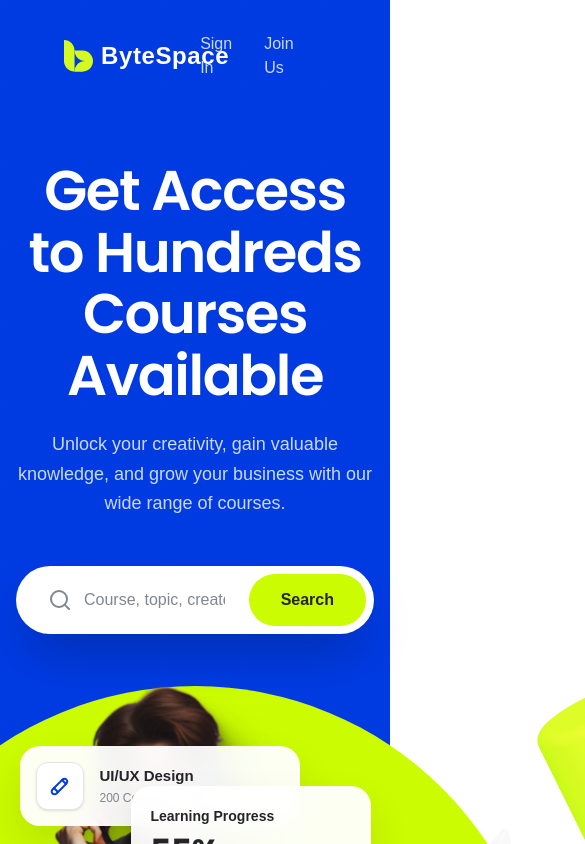
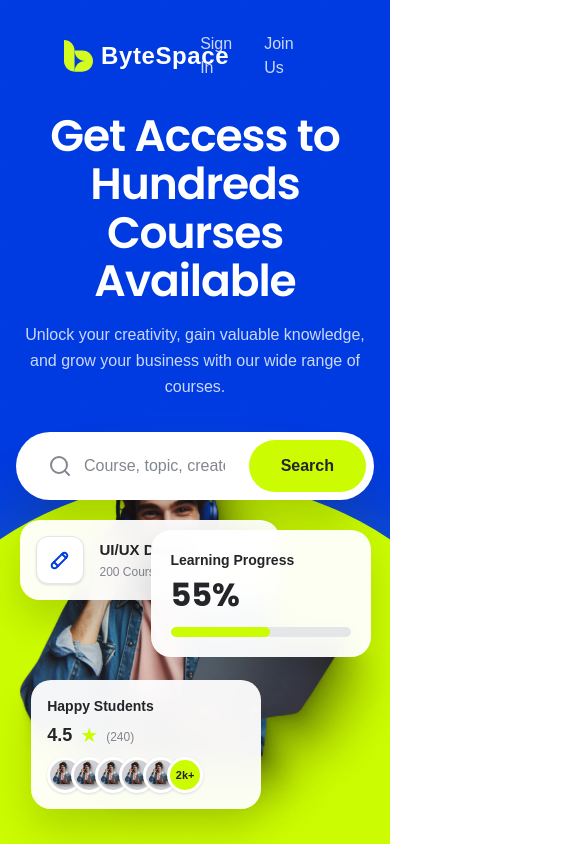
Before and after one commit to ovishkh/CohortsHub, a Next.js app: page / in a window 390 px wide. Shown: the top 844 px of the page, 585 px wide, since content can reach past the window. Built offline with nearby package versions, Linux system fonts and the light colour scheme; a web font is replaced by a local one.

Commit message:
fix(landing): clamp hero circle layer to 1024px frame and align floating UI cards to Figma specs

```diff
--- a/src/app/page.tsx
+++ b/src/app/page.tsx
@@ -64,18 +64,18 @@ export default function Home() {
   return (
     <div className="flex flex-col min-h-screen">
 
-      {/* 1. Hero Section (Hero_Frame) */}
-      <section className="relative bg-[#003BE2] w-full min-h-[850px] flex flex-col items-center pt-32 pb-0">
+      {/* 1. Hero Section (Hero_Frame #1:1695 - 1440x1024) */}
+      <section className="relative bg-[#003BE2] w-full min-h-[850px] lg:h-[1024px] overflow-hidden flex flex-col items-center pt-28 lg:pt-[140px] pb-0">
         {/* Faint Background Grid */}
-        <div className="absolute inset-0 bg-grid-pattern opacity-10 z-0"></div>
+        <div className="absolute inset-0 bg-grid-pattern opacity-12 z-0 pointer-events-none"></div>
 
-        {/* Hero Content Wrapper */}
-        <div className="relative z-30 flex flex-col items-center text-center w-full max-w-4xl px-4 mt-8">
-          <h1 className="text-white font-poppins font-semibold text-[56px] md:text-[64px] leading-[1.1] tracking-tight whitespace-pre-line mb-6">
+        {/* Hero Content Wrapper (Headline & Search) */}
+        <div className="relative z-30 flex flex-col items-center text-center w-full max-w-[1200px] px-4">
+          <h1 className="text-white font-poppins font-semibold text-[44px] sm:text-[56px] lg:text-[64px] leading-[1.1] tracking-tight whitespace-pre-line mb-4 lg:mb-6">
             {`Get Access to Hundreds\nCourses Available`}
           </h1>
 
-          <p className="text-white/80 text-[18px] md:text-[20px] leading-relaxed max-w-2xl font-satoshi mb-12">
+          <p className="text-white/80 text-[16px] sm:text-[18px] lg:text-[20px] leading-relaxed max-w-2xl font-satoshi mb-8 lg:mb-12">
             Unlock your creativity, gain valuable knowledge, and grow your business with our wide range of courses.
           </p>
 
@@ -92,33 +92,35 @@ export default function Home() {
                 className="bg-transparent border-none outline-none text-shuttle-gray-600 w-full placeholder:text-shuttle-gray-400 font-satoshi text-[16px] h-12"
               />
             </div>
-            <button className="bg-[#CBFC01] text-shuttle-gray-950 font-bold px-8 py-3.5 rounded-full whitespace-nowrap hover:bg-[#b0d900] transition-colors text-[16px]">
+            <button className="bg-[#CBFC01] text-shuttle-gray-950 font-bold px-8 py-3.5 rounded-full whitespace-nowrap hover:bg-[#b0d900] transition-colors text-[16px] cursor-pointer">
               Search
             </button>
           </div>
         </div>
 
-        {/* Hero Graphics Container */}
-        <div className="relative w-full max-w-[1200px] h-[450px] mt-8 z-20 flex justify-center">
+        {/* Hero Visuals Container - Clamped to 1440px Figma Frame */}
+        <div className="absolute inset-0 pointer-events-none">
+          <div className="relative w-full max-w-[1440px] h-full mx-auto">
+            {/* Exact Figma Lime Circle Dome (#1:1866: x: 145, y: 582, w: 1149, h: 1149) */}
+            <div className="absolute top-[480px] lg:top-[582px] left-1/2 -translate-x-1/2 w-[700px] sm:w-[900px] lg:w-[1149px] h-[700px] sm:h-[900px] lg:h-[1149px] rounded-full bg-[#CBFC01] z-0 pointer-events-none shadow-[0_0_80px_rgba(203,252,1,0.15)]" />
 
-          {/* Large Lime Circle (Solid) */}
-          <div className="absolute top-[20px] left-1/2 -translate-x-1/2 w-[700px] h-[700px] rounded-full bg-[#CBFC01] z-0"></div>
-
-          {/* 3D Ornaments */}
-          <div className="absolute top-[-50px] left-1/2 -translate-x-1/2 w-[1100px] h-[600px] z-10 pointer-events-none">
+            {/* 3D Ornaments (#46:79: x: -118, y: 221, w: 1719, h: 803) */}
+            <div className="absolute top-[200px] lg:top-[221px] left-1/2 -translate-x-1/2 w-[1000px] sm:w-[1300px] lg:w-[1550px] xl:w-[1719px] h-[650px] lg:h-[803px] z-10 pointer-events-none">
               <Image src="/3d-ornaments.png" alt="3D Shapes" fill className="object-contain" priority />
             </div>
 
-          {/* Boy Graphic */}
-          <div className="absolute bottom-[-80px] left-1/2 -translate-x-1/2 w-[578px] h-[541px] z-20 pointer-events-none">
+            {/* Student Boy Graphic (#1:1796: x: 431, y: 512, w: 578, h: 541) */}
+            <div className="absolute bottom-0 left-1/2 -translate-x-1/2 w-[460px] sm:w-[520px] lg:w-[578px] h-[440px] sm:h-[490px] lg:h-[512px] z-20 pointer-events-none">
               <Image src="/hero.png" alt="Hero Student" fill className="object-contain object-bottom" priority />
             </div>
 
-          {/* Floating UI Cards */}
-          {/* UI/UX Design */}
-          <div className="absolute top-[80px] left-[5%] md:left-[15%] bg-white/95 backdrop-blur-md rounded-[20px] p-4 shadow-[0px_20px_40px_rgba(0,0,0,0.1)] z-30 flex items-center gap-4 w-[280px]">
+            {/* Floating UI Card 1: UI/UX Design (#46:126: x: 404, y: 639) */}
+            <div className="pointer-events-auto absolute top-[520px] sm:top-[570px] lg:top-[639px] left-[5%] sm:left-[10%] lg:left-1/2 lg:-translate-x-[316px] bg-white/95 backdrop-blur-md rounded-[20px] p-4 shadow-[0px_20px_40px_rgba(0,0,0,0.15)] z-30 flex items-center gap-4 w-[260px] sm:w-[280px] transition-transform duration-300 hover:scale-105">
               <div className="w-12 h-12 bg-white rounded-xl flex items-center justify-center text-xl shadow-sm border border-shuttle-gray-100 shrink-0">
-              <svg width="24" height="24" viewBox="0 0 24 24" fill="none" xmlns="http://www.w3.org/2000/svg"><path d="M14.071 5.929l4 4M5.929 14.071l4 4" stroke="#003BE2" strokeWidth="2" strokeLinecap="round" strokeLinejoin="round"/><path d="M4.515 15.485l9.9-9.9a2.828 2.828 0 014 0 2.828 2.828 0 010 4l-9.9 9.9a2.828 2.828 0 01-4 0 2.828 2.828 0 010-4z" stroke="#003BE2" strokeWidth="2" strokeLinecap="round" strokeLinejoin="round"/></svg>
+                <svg width="24" height="24" viewBox="0 0 24 24" fill="none" xmlns="http://www.w3.org/2000/svg">
+                  <path d="M14.071 5.929l4 4M5.929 14.071l4 4" stroke="#003BE2" strokeWidth="2" strokeLinecap="round" strokeLinejoin="round"/>
+                  <path d="M4.515 15.485l9.9-9.9a2.828 2.828 0 014 0 2.828 2.828 0 010 4l-9.9 9.9a2.828 2.828 0 01-4 0 2.828 2.828 0 010-4z" stroke="#003BE2" strokeWidth="2" strokeLinecap="round" strokeLinejoin="round"/>
+                </svg>
               </div>
               <div>
                 <p className="font-bold text-shuttle-gray-950 font-satoshi text-[15px] mb-0.5">UI/UX Design</p>
@@ -126,8 +128,8 @@ export default function Home() {
               </div>
             </div>
 
-          {/* Learning Progress */}
-          <div className="absolute top-[120px] right-[5%] md:right-[15%] bg-white/95 backdrop-blur-md rounded-[20px] p-5 shadow-[0px_20px_40px_rgba(0,0,0,0.1)] z-30 w-[240px]">
+            {/* Floating UI Card 2: Learning Progress (#1:1797: x: 842, y: 651) */}
+            <div className="pointer-events-auto absolute top-[530px] sm:top-[580px] lg:top-[651px] right-[5%] sm:right-[10%] lg:right-auto lg:left-1/2 lg:translate-x-[122px] bg-white/95 backdrop-blur-md rounded-[20px] p-5 shadow-[0px_20px_40px_rgba(0,0,0,0.15)] z-30 w-[220px] sm:w-[240px] transition-transform duration-300 hover:scale-105">
               <p className="font-bold text-shuttle-gray-950 font-satoshi text-[14px] mb-1">Learning Progress</p>
               <p className="text-[32px] font-poppins font-bold text-shuttle-gray-950 mb-3 leading-tight">55%</p>
               <div className="w-full bg-shuttle-gray-100 h-2.5 rounded-full overflow-hidden">
@@ -135,9 +137,9 @@ export default function Home() {
               </div>
             </div>
 
-          {/* Happy Students */}
-          <div className="absolute bottom-[-40px] left-[10%] md:left-[22%] bg-white/95 backdrop-blur-md rounded-[20px] p-5 shadow-[0px_20px_40px_rgba(0,0,0,0.1)] z-30 w-[240px]">
-            <p className="font-bold text-shuttle-gray-950 font-satoshi text-[14px] mb-3">Happy Students</p>
+            {/* Floating UI Card 3: Happy Students (#1:1821: x: 328, y: 837) */}
+            <div className="pointer-events-auto absolute top-[680px] sm:top-[740px] lg:top-[837px] left-[8%] sm:left-[15%] lg:left-1/2 lg:-translate-x-[392px] bg-white/95 backdrop-blur-md rounded-[20px] p-4 sm:p-5 shadow-[0px_20px_40px_rgba(0,0,0,0.15)] z-30 w-[230px] sm:w-[258px] transition-transform duration-300 hover:scale-105">
+              <p className="font-bold text-shuttle-gray-950 font-satoshi text-[14px] mb-2">Happy Students</p>
               <div className="flex items-center gap-2 mb-3">
                 <span className="font-bold text-[18px] text-shuttle-gray-950 leading-none">4.5</span>
                 <span className="text-[#CBFC01] text-[20px] leading-none">★</span>
@@ -145,14 +147,14 @@ export default function Home() {
               </div>
               <div className="flex -space-x-3">
                 {[1,2,3,4,5].map((i) => (
-                <div key={i} className="w-10 h-10 rounded-full border-[3px] border-white bg-shuttle-gray-200 relative overflow-hidden shadow-sm">
+                  <div key={i} className="w-9 h-9 sm:w-10 sm:h-10 rounded-full border-[3px] border-white bg-shuttle-gray-200 relative overflow-hidden shadow-sm">
                     <Image src="/hero.png" alt="Avatar" fill className="object-cover" />
                   </div>
                 ))}
-              <div className="w-10 h-10 rounded-full border-[3px] border-white bg-[#CBFC01] flex items-center justify-center text-[11px] font-bold text-shuttle-gray-950 z-10 relative shadow-sm">2k+</div>
+                <div className="w-9 h-9 sm:w-10 sm:h-10 rounded-full border-[3px] border-white bg-[#CBFC01] flex items-center justify-center text-[11px] font-bold text-shuttle-gray-950 z-10 relative shadow-sm">2k+</div>
               </div>
             </div>
-
+          </div>
         </div>
       </section>
 
```
Also changed, not shown: 1 other file (tests, documents, lock files or other folders). Lines whose indentation alone changed are shown as unchanged.
